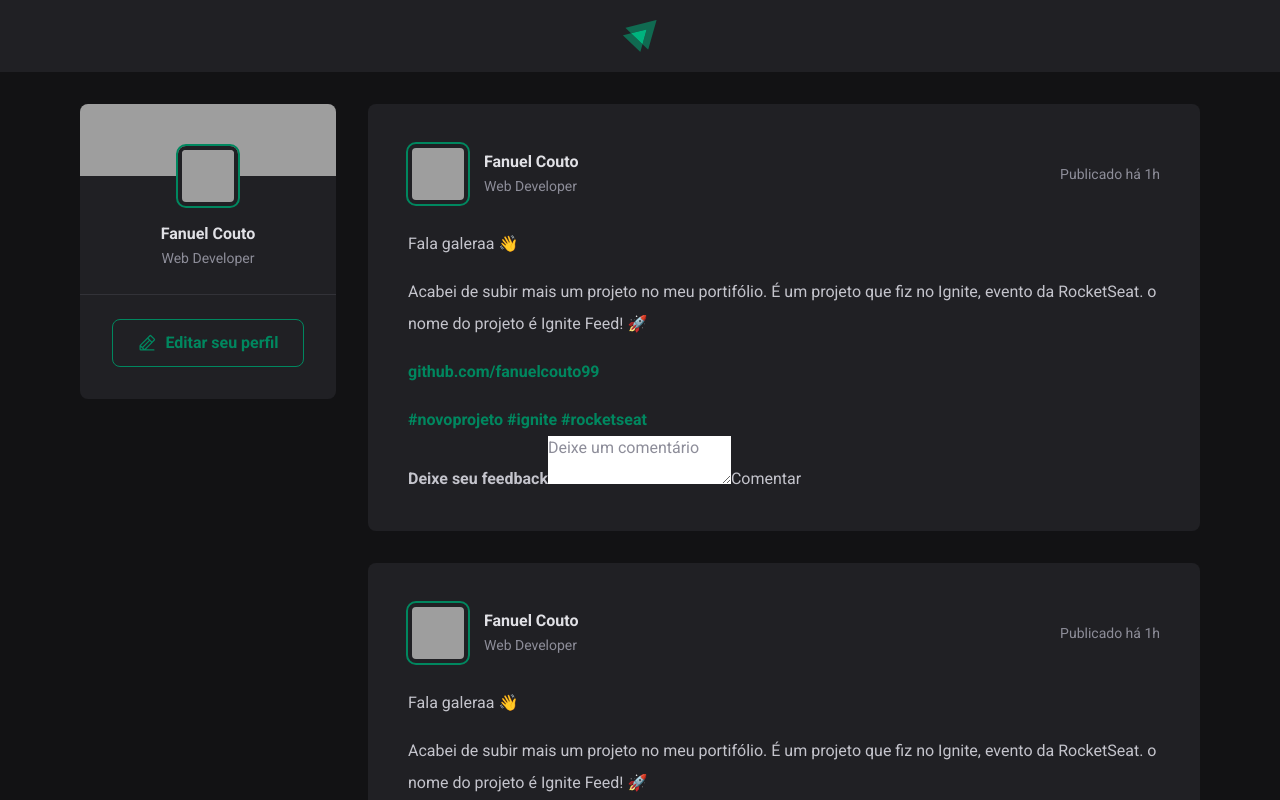
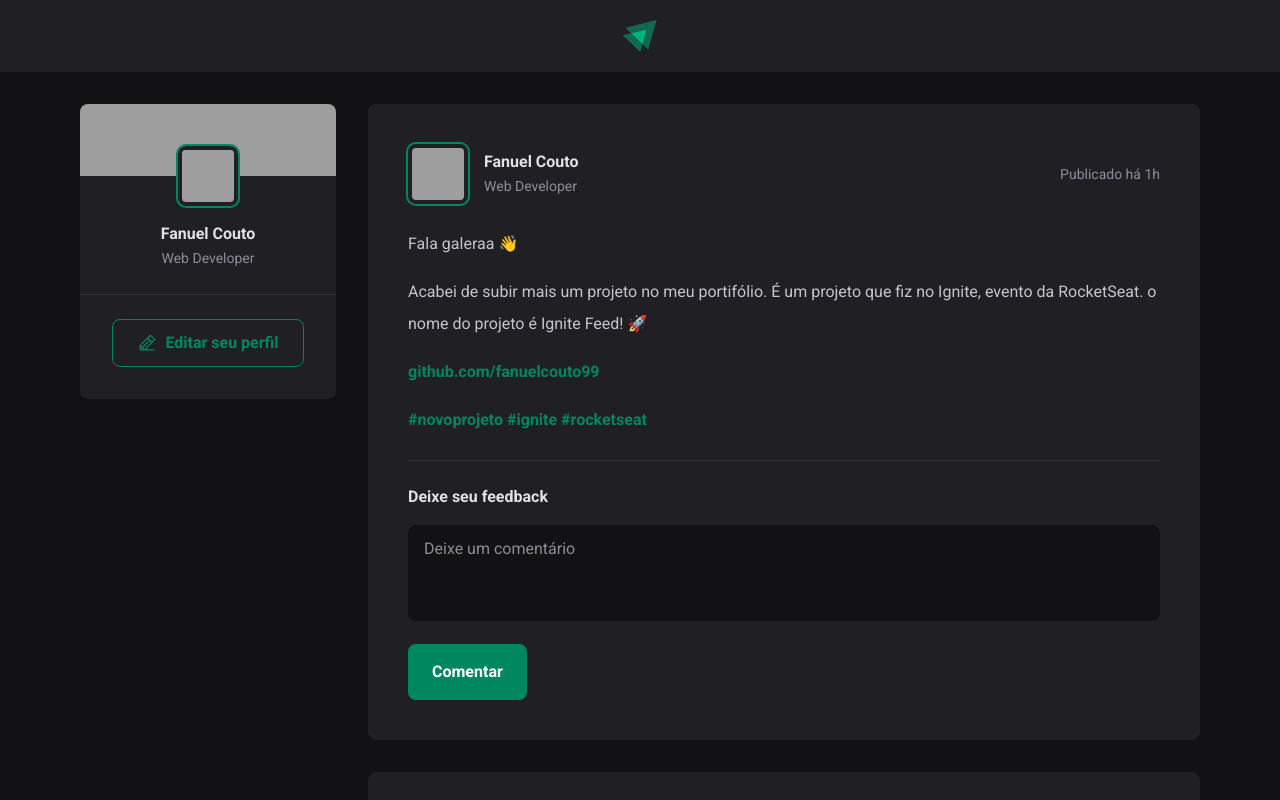
Before and after one commit to fanuelcouto99/Ignite-Feed, a React (Vite) app in the folder web/: page / in a window 1280 px wide. Shown: the top 800 px of the page. Built offline with nearby package versions, Linux system fonts and the light colour scheme; grey boxes are pictures that could not be loaded.

Commit message:
Finalizado estilização do form

```diff
--- a/web/src/components/Post.tsx
+++ b/web/src/components/Post.tsx
@@ -33,14 +33,21 @@ export function Post() {
                 </p>
             </div>
 
-            <form className="">
-                <strong>
+            <form className="w-full mt-6 pt-6 border-t border-t-gray-600">
+                <strong className="leading-6 text-gray-100">
                     Deixe seu feedback
                 </strong>
 
-                <textarea placeholder="Deixe um comentário"/>
+                <textarea
+                    placeholder="Deixe um comentário"
+                    className="w-full h-24 p-4 rounded-lg bg-gray-900 border-none resize-none text-gray-100 leading-4 mt-4"
+                />
 
-                <button type="submit">Comentar</button>
+                <button
+                    type="submit"
+                    className="py-4 px-6 mt-4 rounded-lg border-none bg-green-500 text-white font-bold cursor-pointer hover:bg-green-300 transition-colors duration-100">
+                    Comentar
+                </button>
             </form>
         </article>
     );
```
